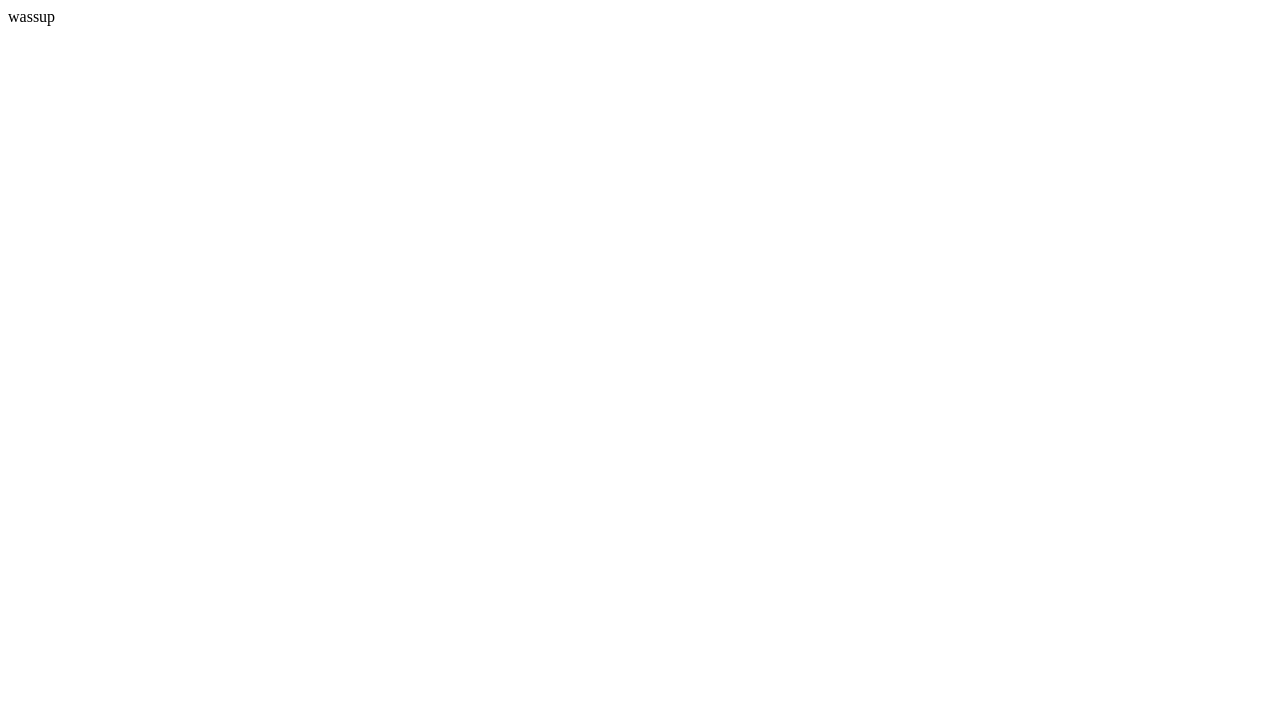
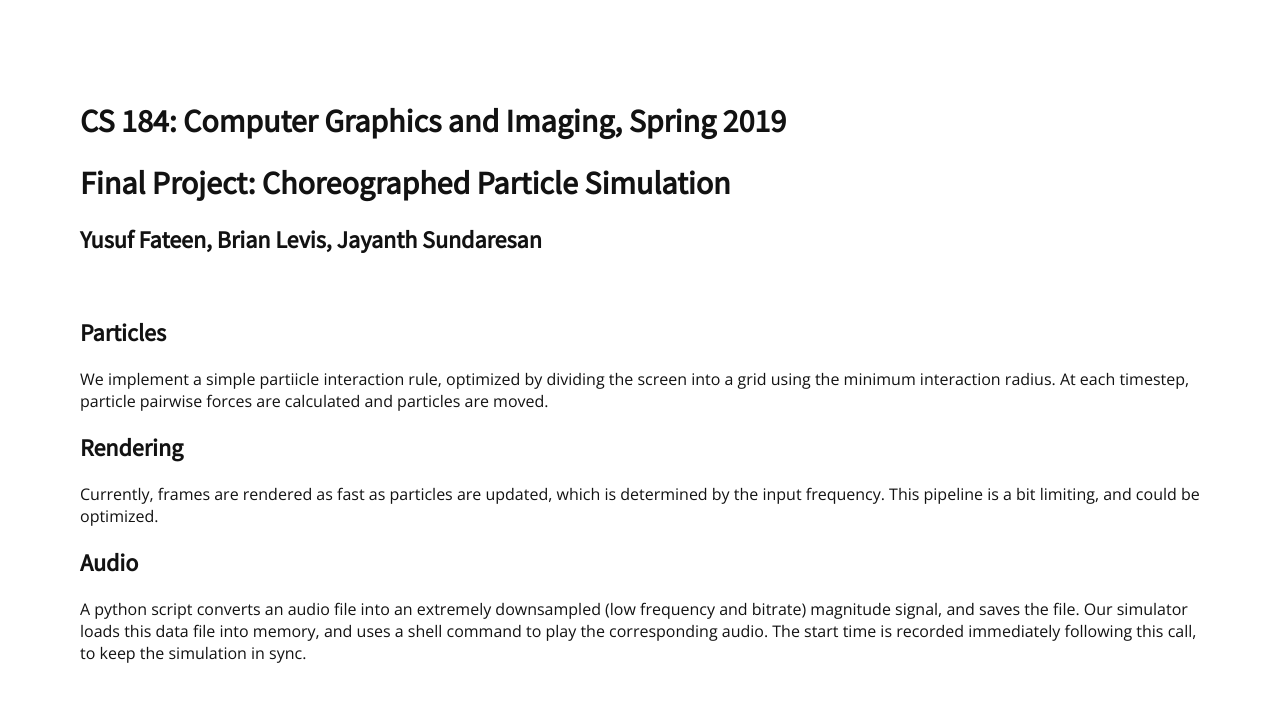
Before and after one commit to YFateen/music-fluid-sim, a plain HTML site: page docs/index.html in a window 1280 px wide. Drawn offline with nearby package versions, Linux system fonts and the light colour scheme.

Commit message:
add texto

```diff
--- a/docs/index.html
+++ b/docs/index.html
@@ -1 +1,55 @@
-wassup
+<!DOCTYPE html PUBLIC "-//W3C//DTD XHTML 1.0 Strict//EN" "http://www.w3.org/TR/xhtml1/DTD/xhtml1-strict.dtd">
+<html xmlns="http://www.w3.org/1999/xhtml" xml:lang="en" lang="en">
+
+<head>
+    <style>
+        body {
+            padding: 80px;
+            /* width: 1000px; */
+            margin: auto;
+            text-align: left;
+            font-weight: 300;
+            font-family: 'Open Sans', sans-serif;
+            color: #121212;
+        }
+
+        h1,
+        h2,
+        h3,
+        h4 {
+            font-family: 'Source Sans Pro', sans-serif;
+        }
+
+        table {
+            margin-left: 20px;
+            margin-right: 20px;
+        }
+    </style>
+    <title>Musical Musical</title>
+    <meta http-equiv="content-type" content="text/html; charset=utf-8" />
+    <link href="https://fonts.googleapis.com/css?family=Open+Sans|Source+Sans+Pro" rel="stylesheet">
+    <!-- <link rel="stylesheet" type="text/css" href="style.css" media="screen" /> -->
+</head>
+<body>
+<h1>CS 184: Computer Graphics and Imaging, Spring 2019</h1>
+<h1>Final Project: Choreographed Particle Simulation</h1>
+<h2>Yusuf Fateen, Brian Levis, Jayanth Sundaresan</h2>
+<br>
+<h2>Particles</h2>
+<p>
+    We implement a simple partiicle interaction rule, optimized by dividing the screen into a grid using the minimum
+    interaction radius. At each timestep, particle pairwise forces are calculated and particles are moved.
+</p>
+<h2>Rendering</h2>
+<p>
+    Currently, frames are rendered as fast as particles are updated, which is determined by the input frequency.
+    This pipeline is a bit limiting, and could be optimized.
+</p>
+<h2>Audio</h2>
+<p>
+    A python script converts an audio file into an extremely downsampled (low frequency and bitrate) magnitude signal,
+    and saves the file. Our simulator loads this data file into memory, and uses a shell command to play the
+    corresponding audio. The start time is recorded immediately following this call, to keep the simulation in sync.
+</p>
+</body>
+</html>
```
